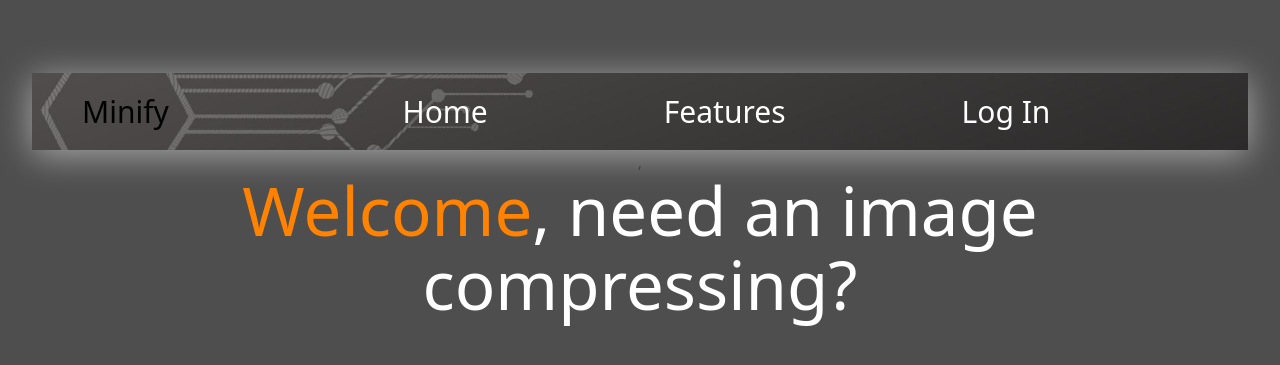
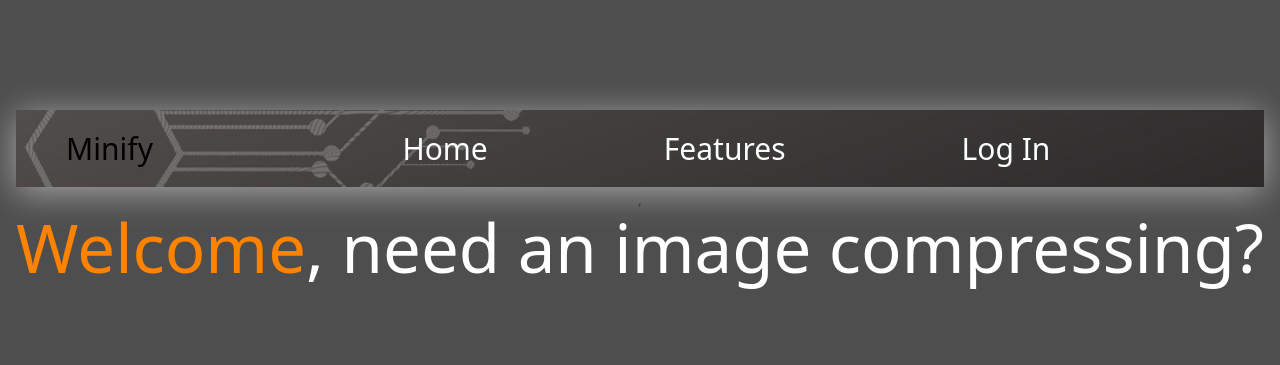
Before and after one commit to Lee-jr-81/image-app, a React (Vite) app: page / in a window 1280 px wide. Shown: the part 199-564 px from the top of the page. Built offline with nearby package versions, Linux system fonts and the light colour scheme.

Commit message:
edits to index.css and app.css to align navbar - still to complete

```diff
--- a/src/App.css
+++ b/src/App.css
@@ -1,7 +1,7 @@
 #root {
-  max-width: 1280px;
+  /* max-width: 1280px; */
   margin: 0 auto;
-  padding: 2rem;
+  /* padding: 2rem; */
   text-align: center;
 }
 
--- a/src/index.css
+++ b/src/index.css
@@ -4,7 +4,7 @@
   font-weight: 400;
 
   color-scheme: light dark;
-
+/*---- keep----*/
   --neutral-light: #dfdfdf;
   --neutral-medium: #a2a2a2;
   --neutral-dark: #4e4e4e;
@@ -12,6 +12,7 @@
   --accent-light-yel: #ffc000;
   --accent-dark-yel: #dfa700;
   --accent-orange: #ff8200;
+/*---- keep----*/
 
   font-synthesis: none;
   text-rendering: optimizeLegibility;
```
